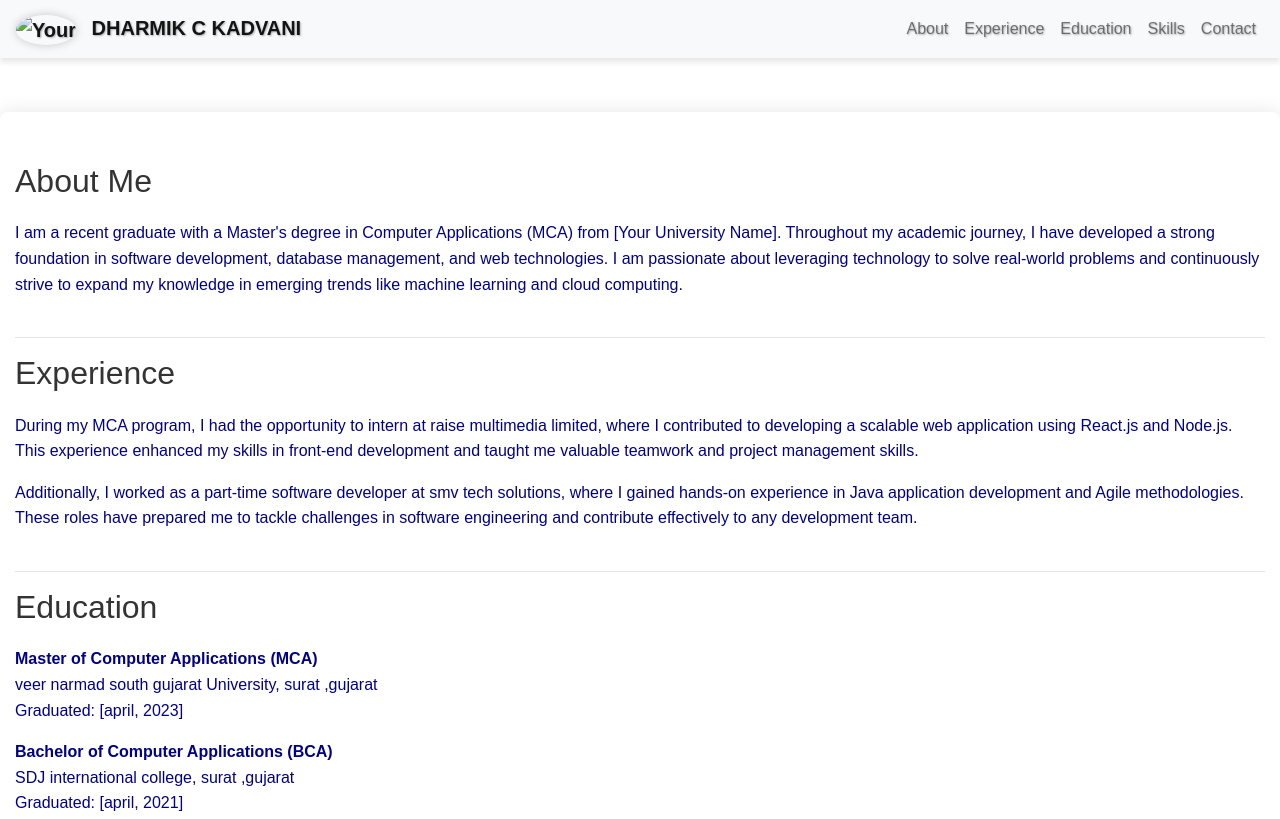
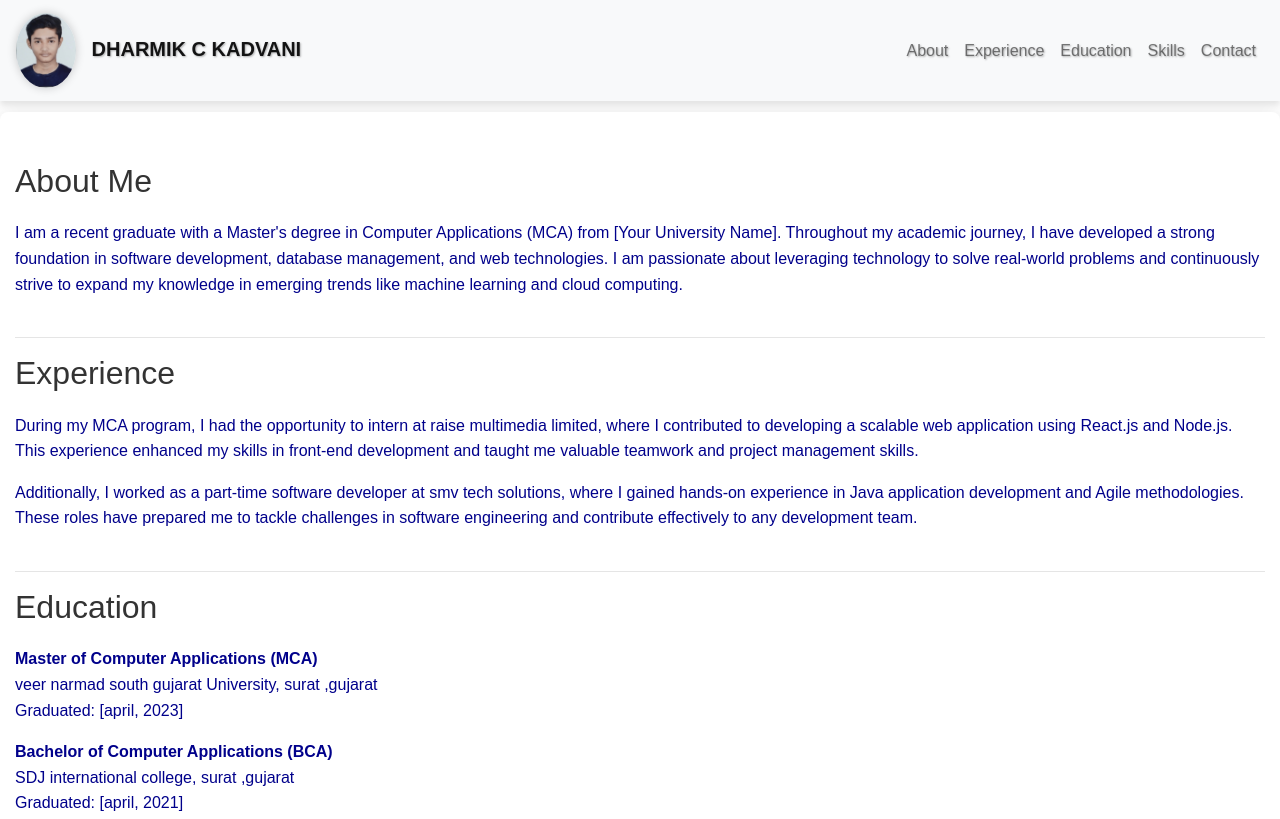
Before and after one commit to roshankarkar/DK, a plain HTML site: page index.html in a window 1280 px wide. Shown: the top 819 px of the page. Drawn offline with nearby package versions, Linux system fonts and the light colour scheme.

Commit message:
Update index.html

```diff
--- a/index.html
+++ b/index.html
@@ -17,7 +17,7 @@
     <nav class="navbar navbar-expand-lg navbar-light bg-light fixed-top">
       <a class="navbar-brand" href="#"
         ><img
-          src="C:\Users\dharmik kadvani\OneDrive\Pictures\Saved Pictures\passport.jpg"
+          src="WhatsApp Image 2024-07-19 at 11.30.18_805add99.jpg"
           alt="Your Name Photo"
         />
         DHARMIK C KADVANI</a
```
